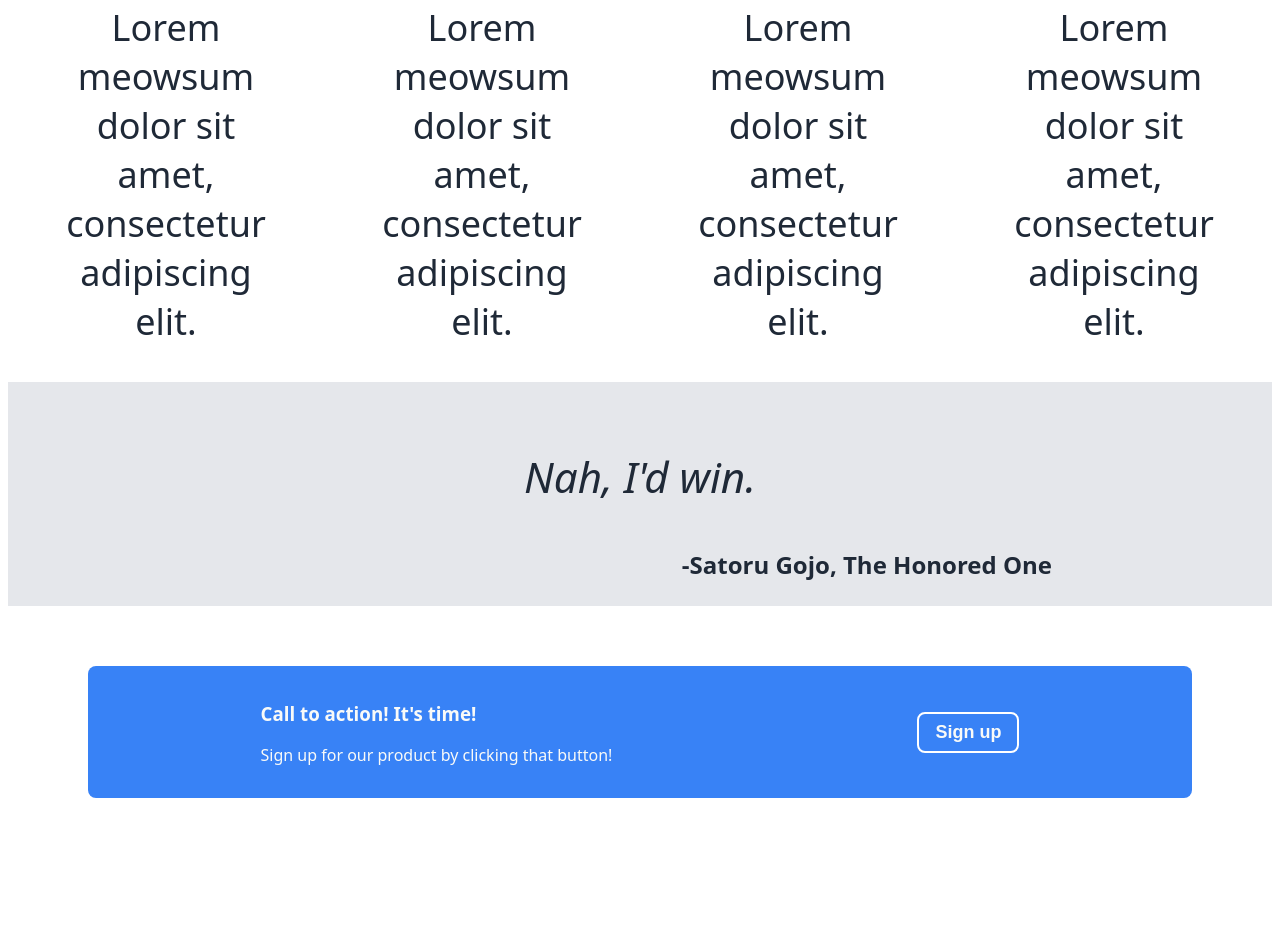
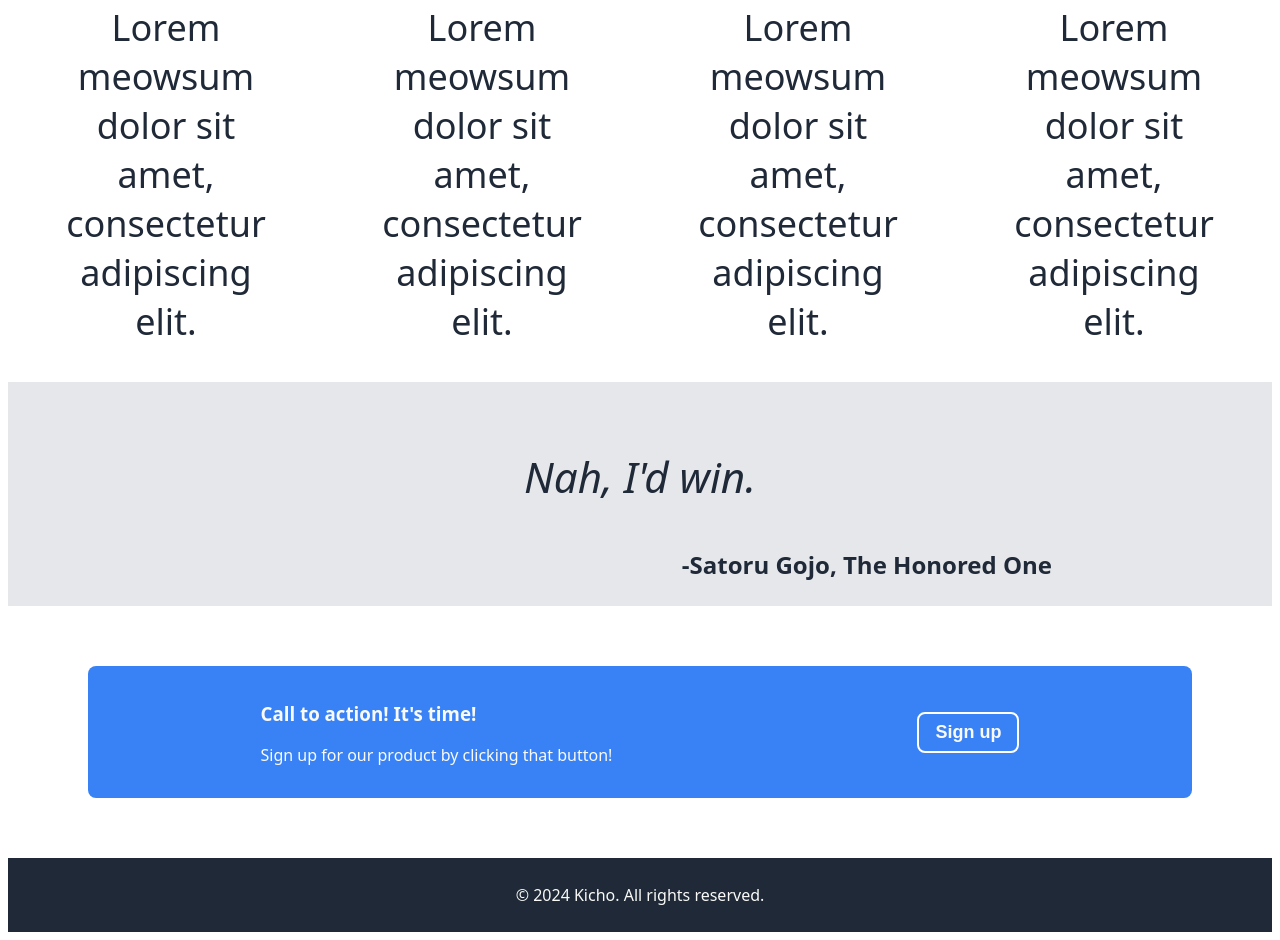
Before and after one commit to Kicho115/landing-page, a plain HTML site: page index.html in a window 1280 px wide. Shown: the part 705-1645 px from the top of the page. Before the commit the page ends 1571 px from the top, so only its background shows below. Drawn offline with Linux system fonts and the light colour scheme.

Commit message:
Add footer

```diff
--- a/index.html
+++ b/index.html
@@ -60,5 +60,8 @@
                 </div>
             </div>
         </div>
+        <div class="footer">
+            <p>© 2024 Kicho. All rights reserved.</p>
+        </div>
 </body>
 </html>
--- a/style.css
+++ b/style.css
@@ -1,6 +1,5 @@
 body {
     font-family: system-ui, -apple-system, BlinkMacSystemFont, 'Segoe UI', Roboto, Oxygen, Ubuntu, Cantarell, 'Open Sans', 'Helvetica Neue', sans-serif;
-
 }
 
 .header {
@@ -151,3 +150,10 @@ div {
     cursor: pointer;
     width: auto;
 }
+
+.footer {
+    padding: 10px;
+    background-color: #1F2937;
+    color: #F9FAF8;
+    text-align: center;
+}
```
